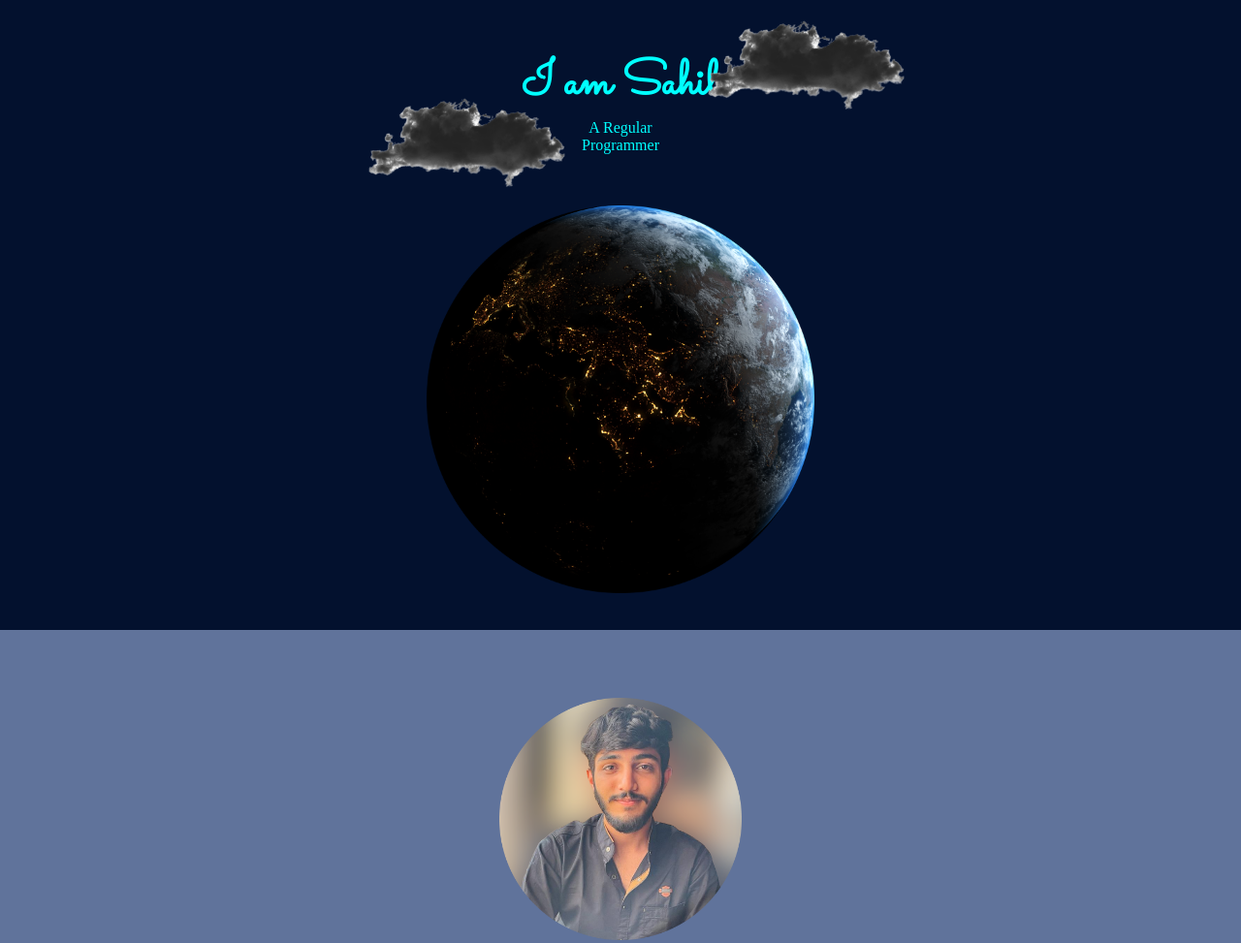
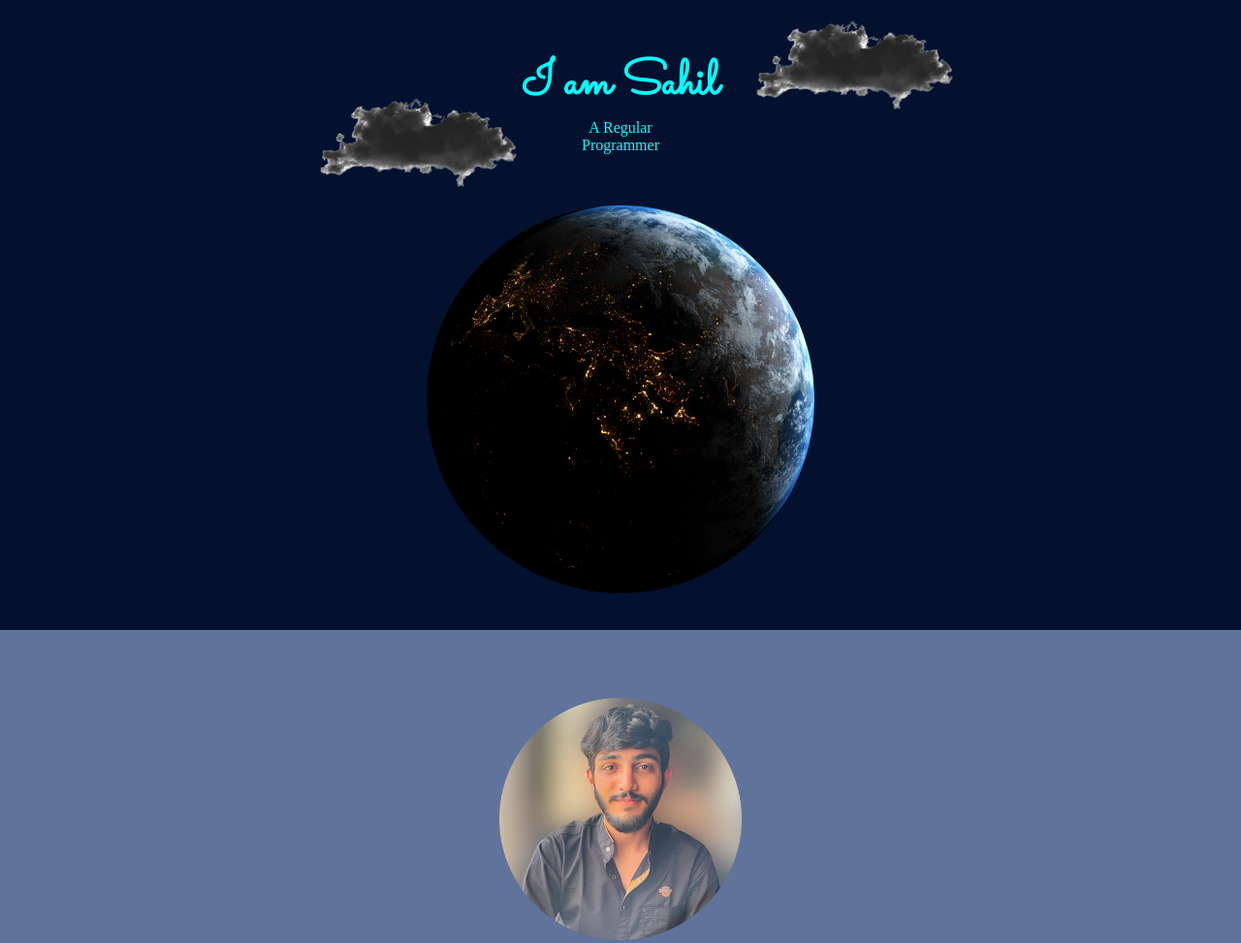
Before and after one commit to sahilphulwani23/Basic-portfolio, a plain HTML site: page index.html in a window 1280 px wide. Shown: the top 973 px of the page at 97% size. Drawn offline with Linux system fonts and the light colour scheme.

Commit message:
clouds adjusted

```diff
--- a/css/styles.css
+++ b/css/styles.css
@@ -54,7 +54,7 @@ p{
     object-fit: cover;
     position: absolute;
     /* position: fixed; */
-    right: 200px;
+    right: 150px;
     top: 20px;
 }
 .cloud2{
@@ -63,7 +63,7 @@ p{
     object-fit: cover;
     position: absolute;
     /* position: fixed; */
-    left: 230px;
+    left: 180px;
     top: 100px;
 }
 .mid-section-img{
--- a/index.html
+++ b/index.html
@@ -11,9 +11,9 @@
 <body>
     <div class="upper-area">
         <img class="cloud1" src="image/cloud.png" alt="cloud1">
-        <h1 >I am Sahil</h1>
+        <img class="cloud2" src="image/cloud.png" alt="cloud2">
+        <h1>I am Sahil</h1>
         <p style="font-family: 'Montaga', serif;">A Regular <br> Programmer</p>
-        <img class="cloud2" src="image/cloud.png" alt="cloud2">
         <img class = "earth" src="image/earth-dark-modified.png" alt="earth-bg">
     </div>
     <div class="middle-area">
```
